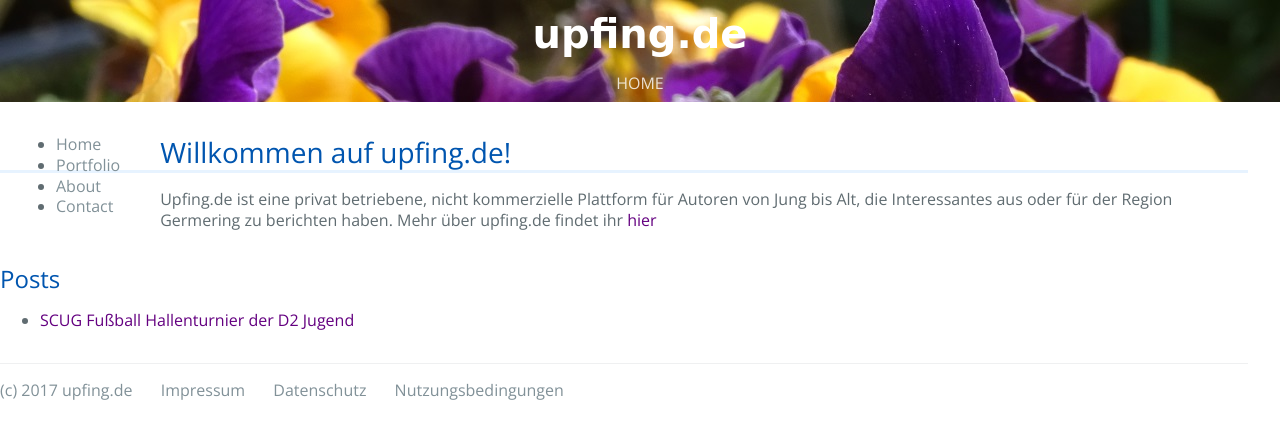
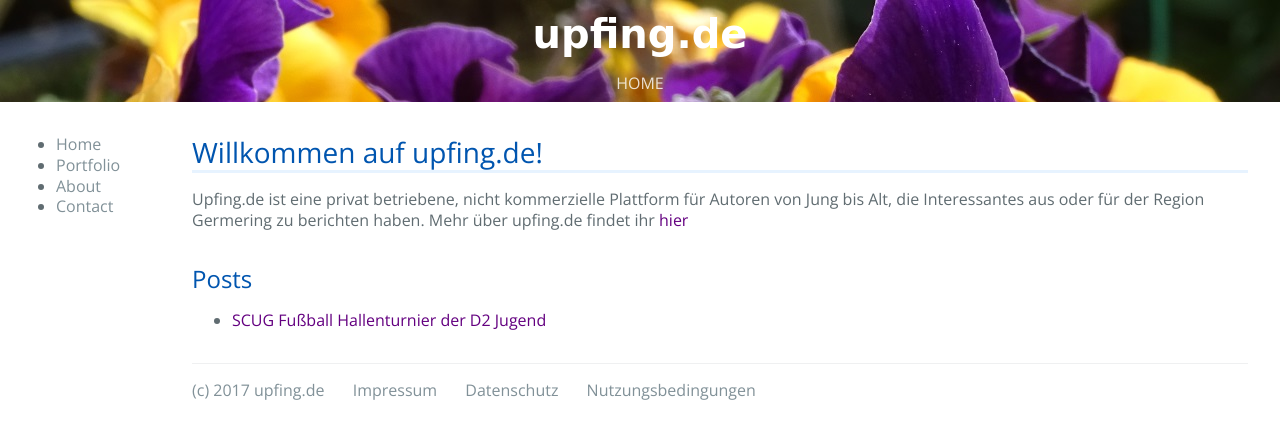
Before and after one commit to croedel/upfing, a Jekyll site: the page built from README.md, in a window 1280 px wide. Shown: the top 439 px of the page. Built offline with Jekyll 4.4.1, drawn with Linux system fonts in a browser that asks for light colours; our own code applies the rules of GitHub Pages for plain Markdown files; the repository's description, which GitHub fills in, is left out.

Commit message:
Update style.scss

```diff
--- a/assets/css/style.scss
+++ b/assets/css/style.scss
@@ -291,8 +291,8 @@ a:hover { text-decoration: underline; }
 
 .main-content { word-wrap: break-word; }
 .main-content :first-child { margin-top: 0; }
-@media screen and (min-width: 64em) { .main-content { max-width: 80rem; padding: 2rem 2rem 2rem 0rem; margin: 0 auto; font-size: 1rem; } }
-@media screen and (min-width: 42em) and (max-width: 64em) { .main-content { padding: 2rem 4rem; font-size: 0.95rem; } }
+@media screen and (min-width: 64em) { .main-content { max-width: 80rem; margin-left: 10rem; padding: 2rem 2rem; font-size: 1rem; } }
+@media screen and (min-width: 42em) and (max-width: 64em) { .main-content { margin-left: 10rem; padding: 1rem 1rem; font-size: 0.95rem; } }
 @media screen and (max-width: 42em) { .main-content { padding: 2rem 1rem; font-size: 0.9rem; } }
 .main-content img { max-width: 100%; }
 .main-content h1 { margin-top: 2rem; margin-bottom: 1rem; font-weight: normal; color: #0055af; border-bottom-style: solid; border-color: #e7f3ff }
@@ -333,4 +333,4 @@ a:hover { text-decoration: underline; }
 @media screen and (max-width: 42em) { .site-footer-links { font-size: 0.8rem; } }
 
 .menu-links { color: #819198; margin-left: 0rem; margin-right: 1.5rem; }
-.clearfix { max-width: 30rem; padding: 1rem 1rem; margin: 1 auto; font-size: 1rem; float: left; }
+.clearfix { width: 8rem; padding: 1rem 1rem; font-size: 1rem; float: left; }
```
